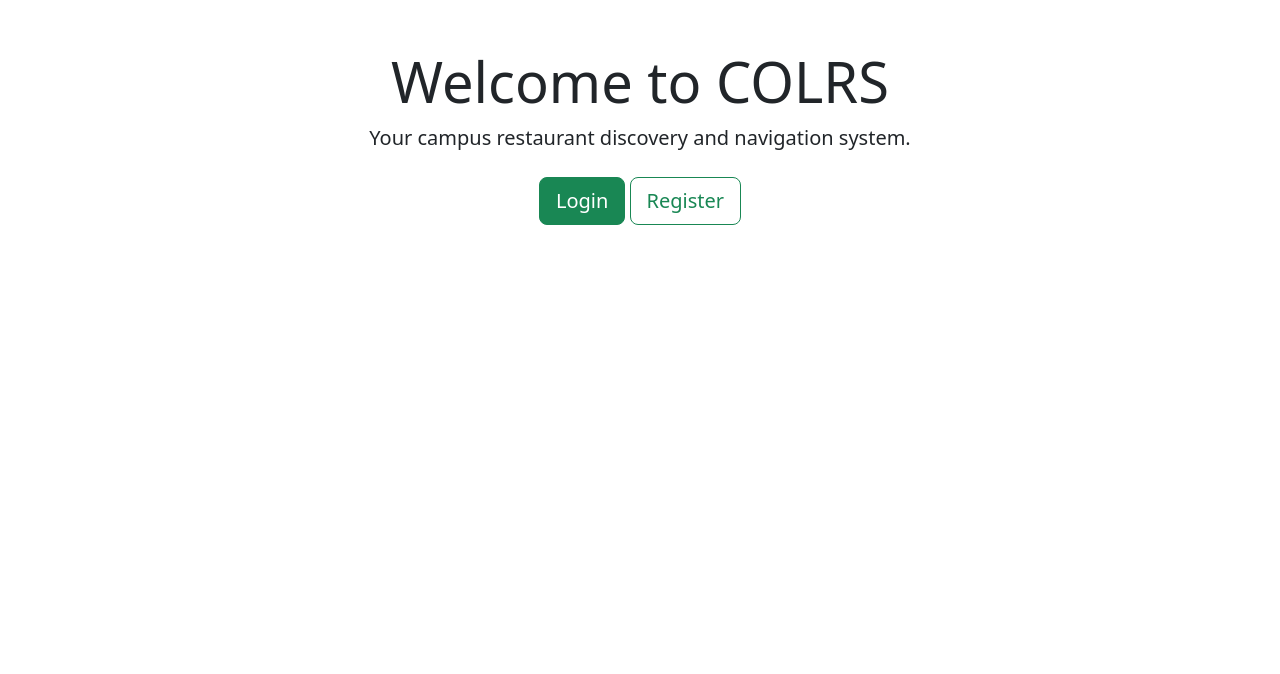
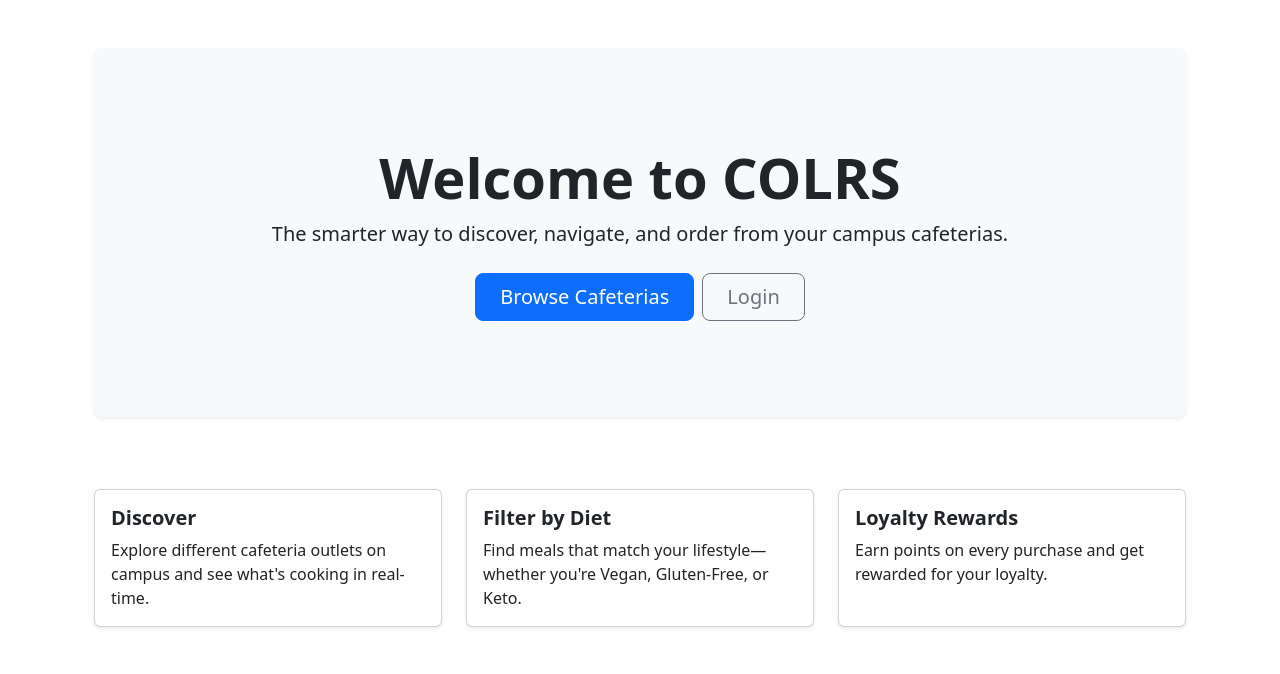
Before and after one commit to munyokiephraim-ctrl/COLRS, a Flask app: page / in a window 1280 px wide. Shown: the part 56-730 px from the top of the page. Run offline with Flask 3, Linux system fonts and the light colour scheme.

Commit message:
Add updated homepage UI

```diff
--- a/app/main_routes.py
+++ b/app/main_routes.py
@@ -1,6 +1,5 @@
 from flask import Blueprint, render_template
 
-# Create a 'main' blueprint
 main_bp = Blueprint('main', __name__)
 
 @main_bp.route('/')
--- a/app/templates/index.html
+++ b/app/templates/index.html
@@ -1,12 +1,44 @@
 {% extends "base.html" %}
 
 {% block content %}
-<div class="text-center mt-5">
-    <h1 class="display-4">Welcome to COLRS</h1>
-    <p class="lead">Your campus restaurant discovery and navigation system.</p>
-    <div class="mt-4">
-        <a href="/auth/login" class="btn btn-success btn-lg">Login</a>
-        <a href="/auth/register" class="btn btn-outline-success btn-lg">Register</a>
+<div class="container mt-5">
+    <div class="p-5 mb-4 bg-light rounded-3 shadow-sm">
+        <div class="container-fluid py-5 text-center">
+            <h1 class="display-4 fw-bold">Welcome to COLRS</h1>
+            <p class="lead mb-4">The smarter way to discover, navigate, and order from your campus cafeterias.</p>
+            <div class="d-grid gap-2 d-sm-flex justify-content-sm-center">
+                <a href="{{ url_for('student.browse_restaurants') }}" class="btn btn-primary btn-lg px-4 gap-3">Browse Cafeterias</a>
+                <a href="{{ url_for('auth.login') }}" class="btn btn-outline-secondary btn-lg px-4">Login</a>
+            </div>
+        </div>
+    </div>
+
+    <!-- Project Features -->
+    <div class="row g-4 py-5 row-cols-1 row-cols-lg-3">
+        <div class="col">
+            <div class="card h-100 shadow-sm">
+                <div class="card-body">
+                    <h5 class="card-title fw-bold">Discover</h5>
+                    <p class="card-text">Explore different cafeteria outlets on campus and see what's cooking in real-time.</p>
+                </div>
+            </div>
+        </div>
+        <div class="col">
+            <div class="card h-100 shadow-sm">
+                <div class="card-body">
+                    <h5 class="card-title fw-bold">Filter by Diet</h5>
+                    <p class="card-text">Find meals that match your lifestyle—whether you're Vegan, Gluten-Free, or Keto.</p>
+                </div>
+            </div>
+        </div>
+        <div class="col">
+            <div class="card h-100 shadow-sm">
+                <div class="card-body">
+                    <h5 class="card-title fw-bold">Loyalty Rewards</h5>
+                    <p class="card-text">Earn points on every purchase and get rewarded for your loyalty.</p>
+                </div>
+            </div>
+        </div>
     </div>
 </div>
 {% endblock %}
```
